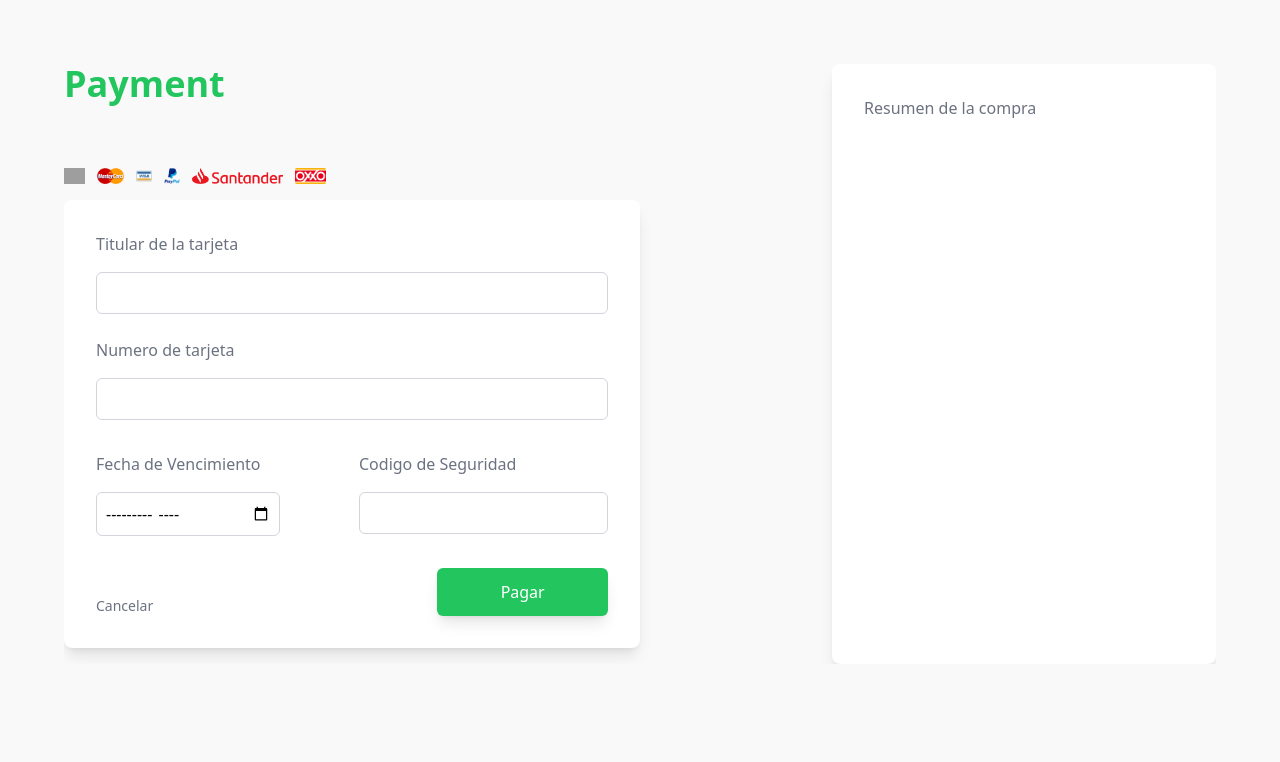
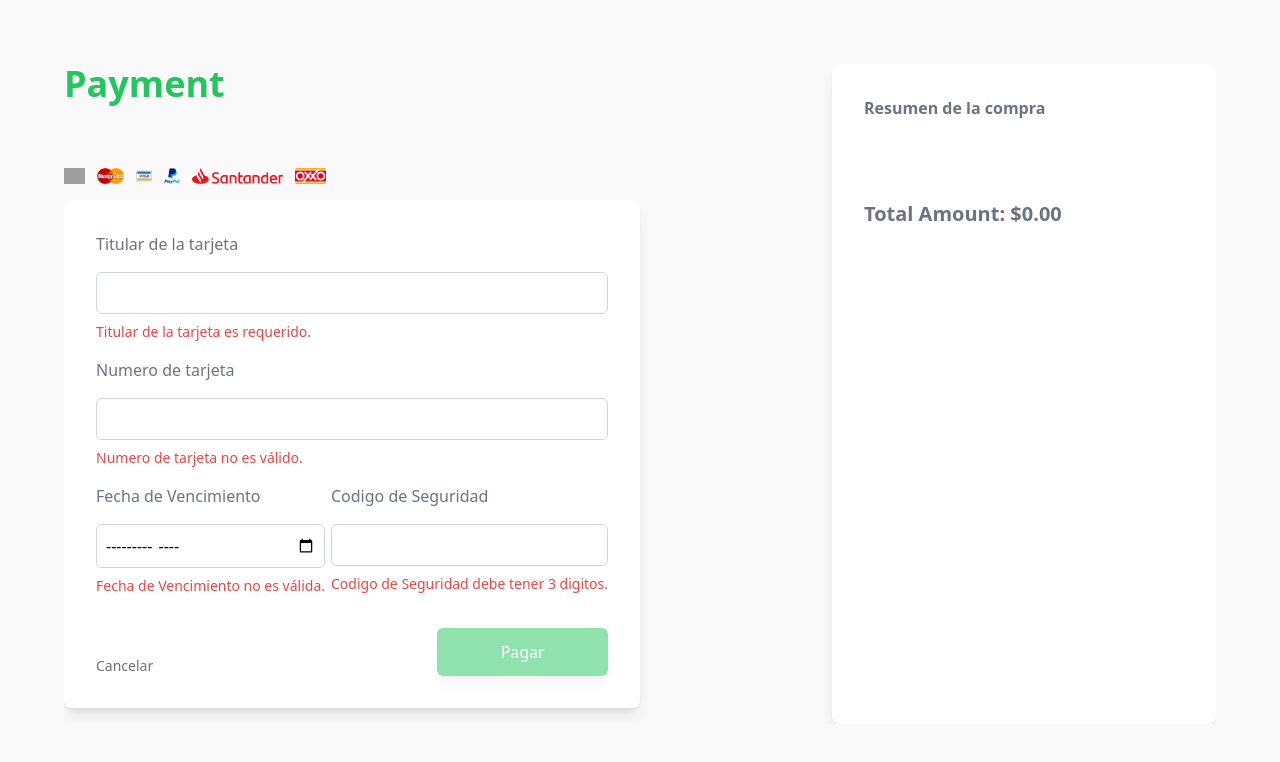
Before and after one commit to GukCM/TouchOfTech-Project-Academy, a React (Vite) app: page /cart/payment in a window 1280 px wide. Shown: the top 762 px of the page. Built offline with nearby package versions, Linux system fonts and the light colour scheme; grey boxes are pictures that could not be loaded.

Commit message:
validacion de botones de cart y payment asi como resumen de compra ya hecho

```diff
--- /dev/null
+++ b/src/components/ProductSummary.jsx
@@ -0,0 +1,32 @@
+import React from "react";
+
+const ProductSummary = ({ items }) => {
+  const totalAmount = items.reduce((total, item) => total + item.price * item.quantity,0);
+
+  return (
+    <div className="flex flex-col">
+      <section className="w-full grid grid-cols-1 gap-6 mt-10">
+        {items.map((item) => (
+          <div
+            key={item.item_id}
+            className="w-full flex justify-between items-center"
+          >
+            <img
+              src={item.imageUrl}
+              alt=""
+              className="w-20 h-20 object-cover"
+            />
+            <h2 className="text-xl font-semibold">{item.name}</h2>
+            <p>${item.price}</p>
+            <p>{item.quantity}</p>
+          </div>
+        ))}
+      </section>
+      <div className="mt-10 text-xl font-semibold">
+        Total Amount: ${totalAmount.toFixed(2)}
+      </div>
+    </div>
+  );
+};
+
+export default ProductSummary;
--- a/src/pages/Cart.jsx
+++ b/src/pages/Cart.jsx
@@ -1,12 +1,19 @@
 import React from "react";
 import { Link, useNavigate } from "react-router-dom";
 import { useSelector, useDispatch } from "react-redux";
-import { addToCart, decreaseToCart } from "../redux//slices/cartSlice";
+import { addToCart, decreaseToCart } from "../redux/slices/cartSlice";
 
 const Cart = () => {
   const { items } = useSelector((state) => state.cart);
   const cartLocal = JSON.parse(localStorage.getItem("cart")) || [];
   const dispatch = useDispatch();
+  const navigate = useNavigate();
+
+  const handlePay = () => {
+    if (items.length > 0 || cartLocal.length > 0) {
+      navigate("/cart/payment", { state: { items: items.length > 0 ? items : cartLocal } });
+    }
+  };
 
   return (
     <div className="flex flex-col">
@@ -54,9 +61,13 @@ const Cart = () => {
             ))}
       </section>
 
-      <Link to="/cart/payment" className="mt-60 border-2">
-        Pay
-      </Link>
+      <button
+        className={`bg-green-500 text-white p-4 rounded-md mt-10 hover:bg-green-600 transition-all ${items.length === 0 && cartLocal.length === 0 ? 'opacity-50 cursor-not-allowed' : 'cursor-pointer'}`}
+        onClick={handlePay}
+        disabled={items.length === 0 && cartLocal.length === 0}
+      >
+        Pay Now
+      </button>
     </div>
   );
 };
--- a/src/pages/Payment.jsx
+++ b/src/pages/Payment.jsx
@@ -1,5 +1,8 @@
 import React, { useState, useEffect } from "react";
-import { Link, useNavigate } from "react-router-dom";
+import { Link, useNavigate, useLocation } from "react-router-dom";
+import { useDispatch } from "react-redux";
+import ProductSummary from "../components/ProductSummary";
+import { clearCart } from "../redux/slices/cartSlice";
 import american from "../assets/amex.png";
 import mastercard from "../assets/mastercard.png";
 import visa from "../assets/visa.png";
@@ -9,7 +12,18 @@ import oxxo from "../assets/oxxo.png";
 
 const Payment = () => {
   const [isSubmitted, setIsSubmitted] = useState(false);
+  const [formValues, setFormValues] = useState({
+    titular: '',
+    numtarjeta: '',
+    fecha: '',
+    cvv: ''
+  });
+  const [isFormValid, setIsFormValid] = useState(false);
+  const [errors, setErrors] = useState({});
   const navigate = useNavigate();
+  const dispatch = useDispatch();
+  const { state } = useLocation();
+  const { items } = state || { items: [] };
 
   useEffect(() => {
     if (isSubmitted) {
@@ -21,15 +35,43 @@ const Payment = () => {
     }
   }, [isSubmitted, navigate]);
 
+  useEffect(() => {
+    const { titular, numtarjeta, fecha, cvv } = formValues;
+    let newErrors = {};
+
+    const isCardNumberValid = numtarjeta.length >= 18;
+    const isCVVValid = cvv.length === 3;
+    const isExpiryDateValid = new Date(fecha) > new Date();
+
+    if (!titular) newErrors.titular = "Titular de la tarjeta es requerido.";
+    if (!isCardNumberValid) newErrors.numtarjeta = "Numero de tarjeta no es válido.";
+    if (!isCVVValid) newErrors.cvv = "Codigo de Seguridad debe tener 3 digitos.";
+    if (!isExpiryDateValid) newErrors.fecha = "Fecha de Vencimiento no es válida.";
+
+    setErrors(newErrors);
+    setIsFormValid(Object.keys(newErrors).length === 0);
+  }, [formValues]);
+
   const handleSubmit = (e) => {
     e.preventDefault();
-    setIsSubmitted(true);
+    if (isFormValid) {
+      setIsSubmitted(true);
+      dispatch(clearCart());
+    }
+  };
+
+  const handleInputChange = (e) => {
+    const { id, value } = e.target;
+    setFormValues((prevValues) => ({
+      ...prevValues,
+      [id]: value
+    }));
   };
 
   return (
-    <div className=" p-16">
+    <div className="p-16">
       {isSubmitted ? (
-        <div className=" w-full h-full flex items-center justify-center">
+        <div className="w-full h-full flex items-center justify-center">
           <h1 className="text-3xl font-bold text-green-500">¡Transacción Exitosa!</h1>
         </div>
       ) : (
@@ -55,16 +97,25 @@ const Payment = () => {
                   <input
                     type="text"
                     id="titular"
-                    className="border border-gray-300 p-2 mb-6 rounded-md focus:border-green-500 focus:outline-none"
+                    className="border border-gray-300 p-2 mb-2 rounded-md focus:border-green-500 focus:outline-none"
+                    value={formValues.titular}
+                    onChange={handleInputChange}
                   />
+                  {errors.titular && <p className="text-red-500 text-sm mb-4">{errors.titular}</p>}
+
                   <label htmlFor="numtarjeta" className="mb-4 text-gray-500">
                     Numero de tarjeta
                   </label>
                   <input
-                    type="number"
+                    type="text"
                     id="numtarjeta"
-                    className="border border-gray-300 p-2 mb-8 rounded-md focus:border-green-500 focus:outline-none"
+                    className="border border-gray-300 p-2 mb-2 rounded-md focus:border-green-500 focus:outline-none"
+                    value={formValues.numtarjeta}
+                    onChange={handleInputChange}
+                    maxLength="19" // maxLength to allow space for formatting
                   />
+                  {errors.numtarjeta && <p className="text-red-500 text-sm mb-4">{errors.numtarjeta}</p>}
+
                   <div className="flex justify-between">
                     <div className="flex flex-col">
                       <label htmlFor="fecha" className="mb-4 text-gray-500">
@@ -74,8 +125,11 @@ const Payment = () => {
                         type="month"
                         id="fecha"
                         placeholder="MM/YY"
-                        className="border border-gray-300 p-2 mb-4 rounded-md focus:border-green-500 focus:outline-none"
+                        className="border border-gray-300 p-2 mb-2 rounded-md focus:border-green-500 focus:outline-none"
+                        value={formValues.fecha}
+                        onChange={handleInputChange}
                       />
+                      {errors.fecha && <p className="text-red-500 text-sm mb-4">{errors.fecha}</p>}
                     </div>
 
                     <div className="flex flex-col">
@@ -83,10 +137,14 @@ const Payment = () => {
                         Codigo de Seguridad
                       </label>
                       <input
-                        type="number"
+                        type="text"
                         id="cvv"
-                        className="border border-gray-300 p-2 mb-4 rounded-md focus:border-green-500 focus:outline-none"
+                        className="border border-gray-300 p-2 mb-2 rounded-md focus:border-green-500 focus:outline-none"
+                        value={formValues.cvv}
+                        onChange={handleInputChange}
+                        maxLength="3"
                       />
+                      {errors.cvv && <p className="text-red-500 text-sm mb-4">{errors.cvv}</p>}
                     </div>
                   </div>
 
@@ -96,8 +154,9 @@ const Payment = () => {
                     </Link>
                     <input
                       type="submit"
-                      className="bg-green-500 text-white rounded-md shadow-lg w-1/3 p-3 mt-4 hover:bg-green-600 transition-all cursor-pointer"
+                      className={`bg-green-500 text-white rounded-md shadow-lg w-1/3 p-3 mt-4 hover:bg-green-600 transition-all cursor-pointer ${!isFormValid && 'opacity-50 cursor-not-allowed'}`}
                       value={"Pagar"}
+                      disabled={!isFormValid}
                     />
                   </div>
                 </div>
@@ -105,8 +164,9 @@ const Payment = () => {
             </form>
           </div>
           <div className="md:w-1/3">
-            <div className="bg-white shadow-lg rounded-lg h-full p-8">
-              <h1 className="text-gray-500">Resumen de la compra</h1>
+            <div className="bg-white shadow-lg rounded-lg h-full p-8 text-gray-500">
+              <h1 className="font-bold">Resumen de la compra</h1>
+              <ProductSummary items={items} />
             </div>
           </div>
         </div>
--- a/src/redux/slices/cartSlice.ts
+++ b/src/redux/slices/cartSlice.ts
@@ -1,3 +1,4 @@
+// redux/slices/cartSlice.js
 import { createSlice } from '@reduxjs/toolkit'
 import { CartState, Product } from '../../types'
 
@@ -6,22 +7,17 @@ const initialState: CartState = {
   totalItems: 0,
 }
 
-// Los reduicers funcionan como los useReducer de React, pero en lugar de usar un switch case, se usa un objeto con funciones
 export const cartSlice = createSlice({
   name: 'cart',
   initialState,
   reducers: {
     addToCart: (state, {payload}: {payload:Product}) => {
-      // state es el estado actual del slice
-      // action (el segundo argumento) es el payload que se pasa al reducer, en este caso, el producto que se quiere agregar al carrito
-
       if (state.items.length === 0) {
         state.items = localStorage.getItem('cart') ? JSON.parse(localStorage.getItem('cart') as string) : state.items;
       }
 
       const findProductIndex = state.items.findIndex((product:Product) => product.item_id === payload.item_id);
 
-      // if findProductIndex is -1, it means that the product is not in the cart
       if (findProductIndex < 0) {
         state.items.push({...payload, quantity: 1});
       } else {
@@ -39,7 +35,6 @@ export const cartSlice = createSlice({
 
       if (findProductIndex !== -1) {
         if (state.items[findProductIndex].quantity === 1) {
-          // Delete 1 element from the array starting from index findProductIndex
           state.items.splice(findProductIndex, 1);
         } else {
           state.items[findProductIndex] = {...state.items[findProductIndex], quantity: state.items[findProductIndex].quantity - 1};
@@ -48,10 +43,13 @@ export const cartSlice = createSlice({
 
       localStorage.setItem('cart', JSON.stringify(state.items));
     },
-  },
+    clearCart: (state) => {
+      state.items = [];
+      localStorage.removeItem('cart');
+    }
+  }
 })
 
-// Action creators are generated for each case reducer function
-export const { addToCart, decreaseToCart } = cartSlice.actions
+export const { addToCart, decreaseToCart, clearCart } = cartSlice.actions
 
 export default cartSlice.reducer
```
